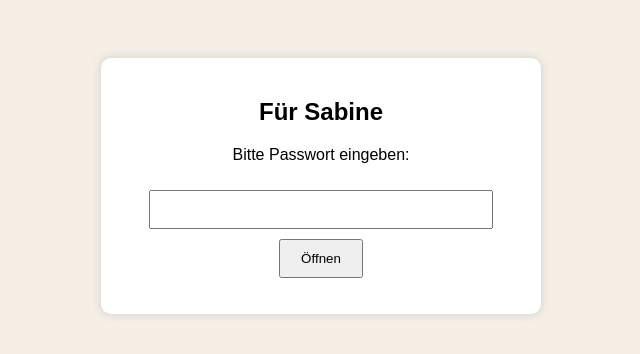
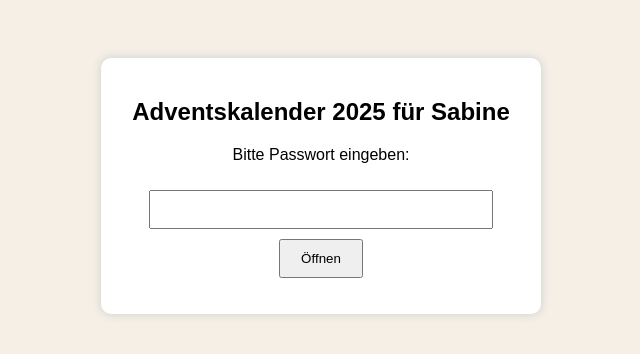
Before and after one commit to tom01p/advent-sabine, a plain HTML site: page index.html in a window 1280 px wide. Shown: the whole page, without its empty margins (319-959 px from the left). Drawn offline with Linux system fonts and the light colour scheme.

Commit message:
Update index.html

```diff
--- a/index.html
+++ b/index.html
@@ -7,7 +7,7 @@ input{padding:10px;width:80%;margin:10px;}
 button{padding:10px 20px;}
 </style></head><body>
 <div class="container" id="login">
-<h2>Für Sabine</h2>
+<h2>Adventskalender 2025 für Sabine</h2>
 <p>Bitte Passwort eingeben:</p>
 <input type="password" id="pw"><br>
 <button onclick="check()">Öffnen</button>
```
